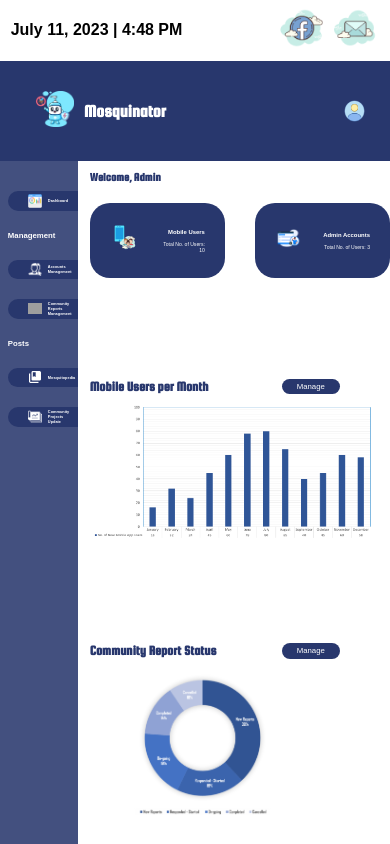
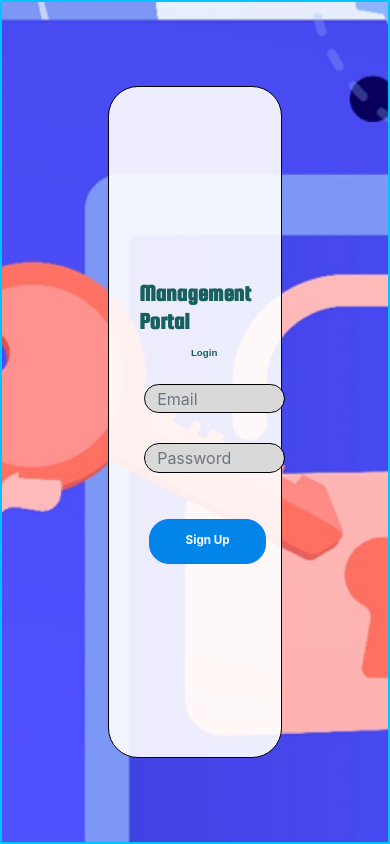
Before and after one commit to VictorSJ1234/capstone_web_admin, an Angular app: page / in a window 390 px wide. Shown: the top 844 px of the page. Built offline with nearby package versions, Linux system fonts and the light colour scheme; grey boxes are pictures that could not be loaded.

Commit message:
login section

```diff
--- a/src/app/account-login/account-login.component.css
+++ b/src/app/account-login/account-login.component.css
@@ -0,0 +1,249 @@
+@import url('https://fonts.googleapis.com/css2?family=Squada+One&display=swap');
+.body {
+    background-image: url('../../assets/login_and_registration_images/login_registration_background.png');
+    background-position: top;
+    background-attachment: fixed;
+    background-size: cover;
+    background-repeat: no-repeat;
+    margin: 0;
+    height: 100vh;
+    display: flex;
+    justify-content: center;
+    align-items: center;
+    border: solid  2px #00C3FF;
+}
+/*for form*/
+.login_section {
+    background-color: rgba(255, 255, 255, 0.9);
+    border-radius: 30px;
+    width: 45%;
+    height: 80%;
+    margin-left: 25%;
+    display: flex;
+    flex-direction: column;
+    align-items: center;
+    justify-content: center;
+    padding: 40px;
+    border: solid black 1px;
+  }
+
+  .inquiry_title_container{
+    display: flex;
+    flex-direction: row;
+    gap: 10px;
+  }
+
+  .inquiry_title_container h1{
+    font-family: 'Squada One', sans-serif;
+    color: #18605F;
+    font-weight: bold;
+    font-size: 3.5vw;
+  }
+
+  .description_container {
+    font-family: 'Montserrat', sans-serif;
+    float: left;
+    width: 46vw;
+    margin-top: 3px;
+    margin-bottom: 5px;
+    text-align: center;
+    margin-left: 20%;
+  }
+
+  .description_container h1 {
+    color: #18605F;
+    font-size: 2.5vw;
+    margin: 0;
+    float: left;
+    margin-bottom: 20px;
+    font-weight: bold;
+  }
+
+
+  .form_container{
+    width: 100%;
+  }
+
+  .form-row{
+    width: 100%;
+    display: flex;
+    justify-content: center;
+    align-items: center;
+    flex-direction: row;
+  }
+
+
+  #email, #password{
+    background-color: white;
+    border-radius: 10px;
+    height: 3.7vw;
+    margin-bottom: 30px;
+    width: 40vw;
+    border: solid black 1px;
+  }
+
+  .invalid-tooltip {
+    position: absolute;
+    margin-top: 3px;
+    z-index: 1
+  }
+
+  .form-group .invalid-tooltip{
+    color: #fff;
+    padding: 5px;
+    border-radius: 5px;
+    font-size: 0.9vw;
+    z-index: 1
+  }
+
+  .tooltip-text {
+    color: #fff;
+    padding: 5px;
+    border-radius: 5px;
+    font-size: 0.9vw;
+    z-index: 1
+  }
+
+  .form-group {
+    position: relative;
+  }
+
+  .form-control.is-invalid {
+    border-color: #dc3545;
+    z-index: 1
+  }
+
+  .send_button_container{
+    text-align: center;
+  }
+
+  .send_button_container button{
+    background-color: #0384E9;
+    width: 20vw;
+    border-radius: 20px;
+    font-size: 1.5vw;
+    font-weight: bold;
+    padding: 10px;
+  }
+
+    /*RESPONSIVENESS*/
+    @media (max-width: 855px) {
+      /*for form*/
+      .form_container{
+        width: 100%;
+      }
+
+      .inquiry_title_container{
+        display: flex;
+        flex-direction: column;
+        align-items: center;
+      }
+
+      .inquiry_title_container h1{
+        font-size: 5vw;
+      }
+
+      .description_container{
+        display: flex;
+        flex-direction: column;
+        align-items: center;
+      }
+
+      .description_container h1{
+        color: #18605F;
+        font-size: 2.5vw;
+      }
+
+      .description_container_address{
+        display: flex;
+        flex-direction: column;
+        align-items: center;
+      }
+
+      .description_container_address h1{
+        color: #18605F;
+        font-size: 2.5vw;
+      }
+
+      .form-row{
+        width: 100%;
+        display: flex;
+        justify-content: center;
+        align-items: center;
+        flex-direction: column;
+      }
+
+      #email, #password{
+        background-color: #D9D9D9;
+        border-radius: 30px;
+        height: 5.5vw;
+        margin-bottom: 30px;
+        width: 35vw;
+      }
+
+      .tooltip-text {
+        font-size: 1vw;
+      }
+      .send_button_container{
+        text-align: center;
+        width: 100%;
+        float: none;
+        margin-right: 0%;
+      }
+
+      .send_button_container button{
+        background-color: #0384E9;
+        width: 30vw;
+        height: 40px;
+        border-radius: 20px;
+        font-size: 2vw;
+        padding: 5px;
+      }
+    }
+
+    @media (max-width: 550px) {
+    /*for form*/
+    .login_section {
+        margin-left: 0;
+        display: flex;
+        justify-content: center;
+        flex-direction: column;
+        align-items: center;
+    }
+
+      #email, #password{
+        background-color: #D9D9D9;
+        border-radius: 30px;
+        height: 7.5vw;
+        margin-bottom: 30px;
+        width: 36vw;
+      }
+
+      .inquiry_title_container{
+        display: flex;
+        flex-direction: column;
+        align-items: center;
+      }
+
+      .inquiry_title_container h1{
+        font-size: 6vw;
+      }
+      .tooltip-text {
+        font-size: 1.5vw;
+      }
+      .send_button_container{
+        text-align: center;
+        width: 100%;
+        float: none;
+        margin-right: 0%;
+      }
+
+      .send_button_container button{
+        background-color: #0384E9;
+        width: 30vw;
+        height: 45px;
+        border-radius: 20px;
+        font-size: 3vw;
+        padding: 5px;
+      }
+    }
--- a/src/app/account-login/account-login.component.html
+++ b/src/app/account-login/account-login.component.html
@@ -1 +1,46 @@
-<p>account-login works!</p>
+<body class="body">
+    <section class="login_section">
+        <div class="inquiry_title_container">
+            <h1 class="inquiry_title">Management Portal</h1>
+        </div>
+        <div class="description_container">
+            <h1 class="description">Login</h1>
+        </div>
+        <div class="form_container">
+            <form (ngSubmit)="register()" #myForm="ngForm">
+              <div class="form-row">
+                <div class="login_container">
+                  <div class="row_1">
+                    <div class="form-group">
+                      <input type="email" class="form-control" id="email" name="email" placeholder="Email" required [(ngModel)]="formData.email"
+                        [ngClass]="{ 'is-invalid': myForm.submitted && myForm.controls['email'].invalid }"
+                        pattern="[a-zA-Z0-9._%+-]+@[a-zA-Z0-9.-]+\.[a-zA-Z]{2,4}">
+                      <div class="invalid-tooltip" *ngIf="myForm.submitted && myForm.controls['email'].invalid">
+                        <span class="tooltip-text">Invalid Email.</span>
+                      </div>
+                      <div class="valid-tooltip">
+                        &nbsp;
+                      </div>
+                    </div>
+                    <div class="form-group">
+                        <input type="password" class="form-control" id="password" name="password" placeholder="Password" required [(ngModel)]="formData.password">
+                      </div>
+                  </div>
+                </div>
+              </div>
+              <div class="error-container">
+                <div *ngIf="showError" class="alert alert-danger mt-3">
+                  Invalid login credentials.
+                </div>
+              </div>
+              <div class="send_button_container">
+                <div class="form-row">
+                  <div class="col-md-12">
+                    <button type="submit" class="btn btn-primary mt-3">Sign Up</button>
+                  </div>
+                </div>
+              </div>
+            </form>
+        </div>
+    </section>
+</body>
--- a/src/app/account-login/account-login.component.ts
+++ b/src/app/account-login/account-login.component.ts
@@ -1,10 +1,69 @@
 import { Component } from '@angular/core';
+import { Router } from '@angular/router';
 
 @Component({
   selector: 'app-account-login',
   templateUrl: './account-login.component.html',
-  styleUrls: ['./account-login.component.css']
+  styleUrls: ['./account-login.component.css', '../../assets/bootstrap/bootstrap.min.css']
 })
 export class AccountLoginComponent {
+  formData = {
+    email: '',
+    password: '',
+    role: '' // Add role property to formData
+  };
+  showError = false;
 
+  constructor(private router: Router) {}
+
+  register() {
+    if (this.isFormValid()) {
+      const matchedCredentials = this.isValidCredentials();
+      if (matchedCredentials) {
+        console.log('Logged in:', this.formData);
+        this.showError = false;
+        if (matchedCredentials.role === 'admin') {
+          this.router.navigate(['/admin-dashboard']); // Redirect to admin-dashboard component for admin
+        } else {
+          this.router.navigate(['/reporting-home']); // Redirect to reporting-home component for user
+        }
+      } else {
+        console.log('Invalid login credentials.');
+        this.showError = true;
+      }
+    } else {
+      // Show error message
+      if (this.formData.email === '' || this.formData.password === '') {
+        console.log('Please fill out all fields.');
+      }
+      if (this.isEmailInvalid()) {
+        console.log('Invalid Email.');
+      }
+    }
+  }
+
+  isEmailInvalid(): boolean {
+    const emailPattern = /[a-zA-Z0-9._%+-]+@[a-zA-Z0-9.-]+\.[a-zA-Z]{2,4}/;
+    return !emailPattern.test(this.formData.email);
+  }
+
+  isFormValid(): boolean {
+    return (
+      this.formData.email.trim() !== '' &&
+      this.formData.password.trim() !== ''
+    );
+  }
+
+  isValidCredentials(): { email: string; password: string; role: string } | undefined {
+    const credentials = [
+      { email: 'renesanjuan3302@gmail.com', password: 'Victor123@', role: 'user' },
+      { email: 'admin@gmail.com', password: 'Admin123@', role: 'admin' },
+      { email: 'user3@example.com', password: 'password3', role: 'user' },
+    ];
+
+    return credentials.find(
+      (cred) =>
+        cred.email === this.formData.email && cred.password === this.formData.password
+    );
+  }
 }
--- a/src/app/app-routing.module.ts
+++ b/src/app/app-routing.module.ts
@@ -13,9 +13,9 @@ import { EditAdminInformationComponent } from './edit-admin-information/edit-adm
 import { EditUserProfileComponent } from './edit-user-profile/edit-user-profile.component';
 
 const routes: Routes = [
-  {component: AccountLoginComponent, path: 'account-login'},
+  {component: AccountLoginComponent, path: ''},
   {component: AccountRegistrationComponent, path: 'account-registration'},
-  {component: AdminDashboardComponent, path: ''},
+  {component: AdminDashboardComponent, path: 'admin-dashboard'},
   {component: AdminDashboardComponent, path: 'admin-dashboard'},
   {component: AccountManagementComponent, path: 'account-management'},
   {component: MobileUsersComponent, path: 'mobile-users'},
--- a/src/app/edit-user-profile/edit-user-profile.component.css
+++ b/src/app/edit-user-profile/edit-user-profile.component.css
@@ -26,6 +26,9 @@
     flex-direction: column;
     align-items: center;
     background-color: beige;
+    border: solid black 1px;
+    border-top-left-radius: 10px;
+    border-top-right-radius: 10px;
   }
 
   .edit_section h2{
--- a/src/app/edit-user-profile/edit-user-profile.component.html
+++ b/src/app/edit-user-profile/edit-user-profile.component.html
@@ -5,11 +5,11 @@
 <body>
     <section class="label_section">
         <div class="label_container">
-            <h1>Accounts Management > Edit Admin Account</h1>
+            <h1>Accounts Management > Edit User Account</h1>
         </div>
     </section>
     <section class="edit_section">
-        <h2 class="report_list_header">Admin Accounts List</h2>
+        <h2 class="report_list_header">User Profile</h2>
         <div class="user_information_row">
             <img [src]="image" alt="User Image">
             <div class="username_and_name">
```
Also changed, not shown: src/assets/login_and_registration_images/login_background_1.png (added), src/assets/login_and_registration_images/login_registration_background.png (added).
